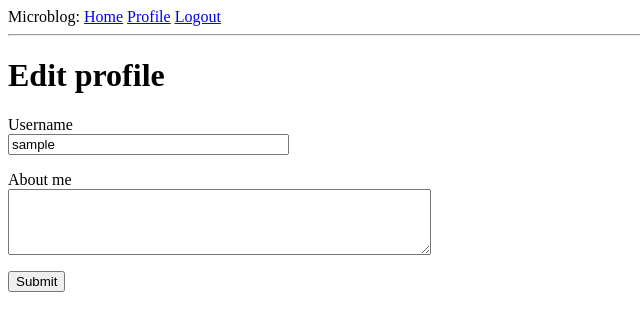
After one commit to Nailheart/microblog, a Flask app: page /edit_profile in a window 1280 px wide. The commit adds this page. Shown: the top 331 px of the page, without its empty margins (0-640 px from the left). Run offline with Flask 2, Linux system fonts and the light colour scheme; the visitor is signed in with stand-in values (Sample User, id 1); data comes from the database, SQL or seed files in the repository.

Commit message:
Страница профиля и аватары

```diff
--- a/app/forms.py
+++ b/app/forms.py
@@ -1,6 +1,6 @@
 from flask_wtf import FlaskForm
-from wtforms import StringField, PasswordField, BooleanField, SubmitField
-from wtforms.validators import ValidationError, DataRequired, Email, EqualTo
+from wtforms import StringField, PasswordField, BooleanField, SubmitField, TextAreaField
+from wtforms.validators import ValidationError, DataRequired, Email, EqualTo, Length
 from app.models import User
 
 
@@ -27,3 +27,9 @@ class RegistrationForm(FlaskForm):
         user = User.query.filter_by(email=email.data).first()
         if user is not None:
             raise ValidationError('Please use a different email address.')
+
+
+class EditProfileForm(FlaskForm):
+    username = StringField('Username', validators=[DataRequired()])
+    about_me = TextAreaField('About me', validators=[Length(min=0, max=140)])
+    submit = SubmitField('Submit')
--- a/app/models.py
+++ b/app/models.py
@@ -1,4 +1,5 @@
 from datetime import datetime
+from hashlib import md5
 from app import db, login
 from flask_login import UserMixin
 from werkzeug.security import generate_password_hash, check_password_hash
@@ -11,6 +12,8 @@ class User(UserMixin, db.Model):
     email = db.Column(db.String(120), index=True, unique=True)
     password_hash = db.Column(db.String(128))
     posts = db.relationship('Post', backref='author', lazy='dynamic')
+    about_me = db.Column(db.String(140))
+    last_seen = db.Column(db.DateTime, default=datetime.utcnow)
 
     # метод __repr__ сообщает Python, как печатать объекты этого класса
     def __repr__ (self):
@@ -22,6 +25,11 @@ class User(UserMixin, db.Model):
 
     def check_password(self, password):
         return check_password_hash(self.password_hash, password)
+
+    # добавляем аватар пользователя
+    def avatar(self, size):
+        digest = md5(self.email.lower().encode('utf-8')).hexdigest()
+        return 'https://www.gravatar.com/avatar/{}?d=identicon&s={}'.format(digest, size)
 
 
 # Пользовательский загрузчик регистрируется в Flask-Login с помощью декоратора @login.user_loader.
--- /dev/null
+++ b/app/templates/_post.html
@@ -0,0 +1,6 @@
+<table>
+  <tr valign="top">
+    <td><img src="{{ post.author.avatar(36) }}"></td>
+    <td>{{ post.author.username }} says:<br>{{ post.body }}</td>
+  </tr>
+</table>
--- a/app/templates/base.html
+++ b/app/templates/base.html
@@ -14,6 +14,7 @@
       {% if current_user.is_anonymous %}
         <a href="{{ url_for('login') }}">Login</a>
       {% else %}
+        <a href="{{ url_for('user', username=current_user.username) }}">Profile</a>
         <a href="{{ url_for('logout') }}">Logout</a>
       {% endif %}
     </div>
--- /dev/null
+++ b/app/templates/edit_profile.html
@@ -0,0 +1,27 @@
+{% extends "base.html" %}
+
+{% block content %}
+  <h1>Edit profile</h1>
+
+  <form action="" method="post">
+    {{ form.hidden_tag() }}
+
+    <p>
+      {{ form.username.label }}<br>
+      {{ form.username(size=32) }}<br>
+      {% for error in form.username.errors %}
+        <span style="color: red;">[{{ error }}]</span>
+      {% endfor %}
+    </p>
+
+    <p>
+      {{ form.about_me.label }}<br>
+      {{ form.about_me(cols=50, rows=4) }}<br>
+      {% for error in form.about_me.errors %}
+        <span style="color: red;">[{{ error }}]</span>
+      {% endfor %}
+    </p>
+
+    <p>{{ form.submit() }}</p>
+  </form>
+{% endblock %}
--- a/app/views.py
+++ b/app/views.py
@@ -1,9 +1,18 @@
+from datetime import datetime
 from flask import render_template, flash, redirect, url_for, request
 from flask_login import login_user, logout_user, current_user, login_required
 from werkzeug.urls import url_parse
 from app import app, db
-from app.forms import LoginForm, RegistrationForm
+from app.forms import LoginForm, RegistrationForm, EditProfileForm
 from app.models import User
+
+# Декоратор @before_request из Flask регистрирует функцию для выполнения прямо перед функцией представления. Если пользователь зарегистрирован в поле last__seen устанавливаем текущее время UTC.
+# db.session.commit() - фиксирует изменения в базе данных
+@app.before_request
+def before_request():
+    if current_user.is_authenticated:
+        current_user.last_seen = datetime.utcnow()
+        db.session.commit()
 
 
 @app.route('/')
@@ -61,3 +70,30 @@ def register():
         flash('Congratulations, you are now a registered user!')
         return redirect(url_for('login'))
     return render_template('register.html', title='Register', form=form)
+
+
+@app.route('/user/<username>')
+@login_required
+def user(username):
+    user = User.query.filter_by(username=username).first_or_404()
+    posts = [
+        {'author': user, 'body': 'Test post #1'},
+        {'author': user, 'body': 'Test post #2'}
+    ]
+    return render_template('user.html', user=user, posts=posts)
+
+
+@app.route('/edit_profile', methods=['GET', 'POST'])
+@login_required
+def edit_profile():
+    form = EditProfileForm()
+    if form.validate_on_submit():
+        current_user.username = form.username.data
+        current_user.about_me = form.about_me.data
+        db.session.commit()
+        flash('Your changes have been saved.')
+        return redirect(url_for('edit_profile'))
+    elif request.method == 'GET':
+        form.username.data = current_user.username
+        form.about_me.data = current_user.about_me
+    return render_template('edit_profile.html', title='Edit Profile', form=form)
```
Also changed, not shown: app/templates/user.html (added, +21 -0 lines), migrations/versions/1211959b5519_new_fields_in_user_model.py (added, +41 -0 lines).
